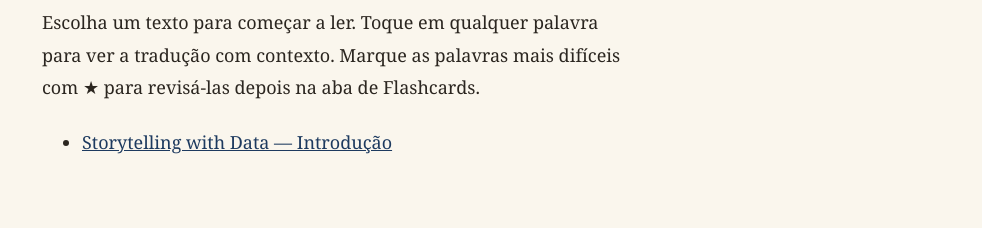
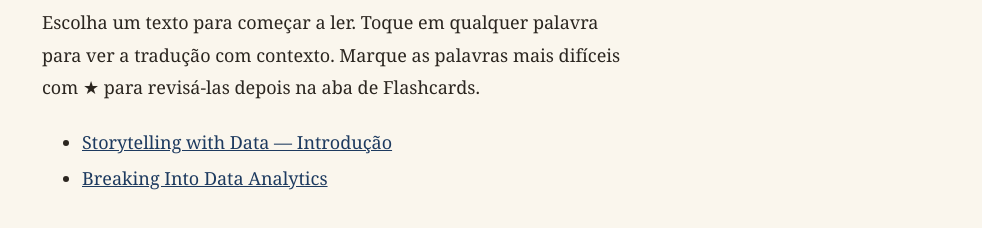
Before and after one commit to refrilav/meu-ingles, a plain HTML site: page index.html in a window 1280 px wide. Shown: the part 188-416 px from the top of the page, without its empty margins (298-1280 px from the left). Drawn offline with Linux system fonts and the light colour scheme.

Commit message:
Add files via upload

```diff
--- a/index.html
+++ b/index.html
@@ -163,7 +163,8 @@
 <script>
   // Lista de textos disponíveis - vai crescendo conforme novos arquivos forem adicionados
   const textos = [
-    { titulo: "Storytelling with Data — Introdução", arquivo: "storytelling-with-data-intro.html" }
+    { titulo: "Storytelling with Data — Introdução", arquivo: "storytelling-with-data-intro.html" },
+    { titulo: "Breaking Into Data Analytics", arquivo: "breaking-into-data-analytics.html" }
   ];
   const list = document.getElementById('text-list');
   textos.forEach(t => {
```
